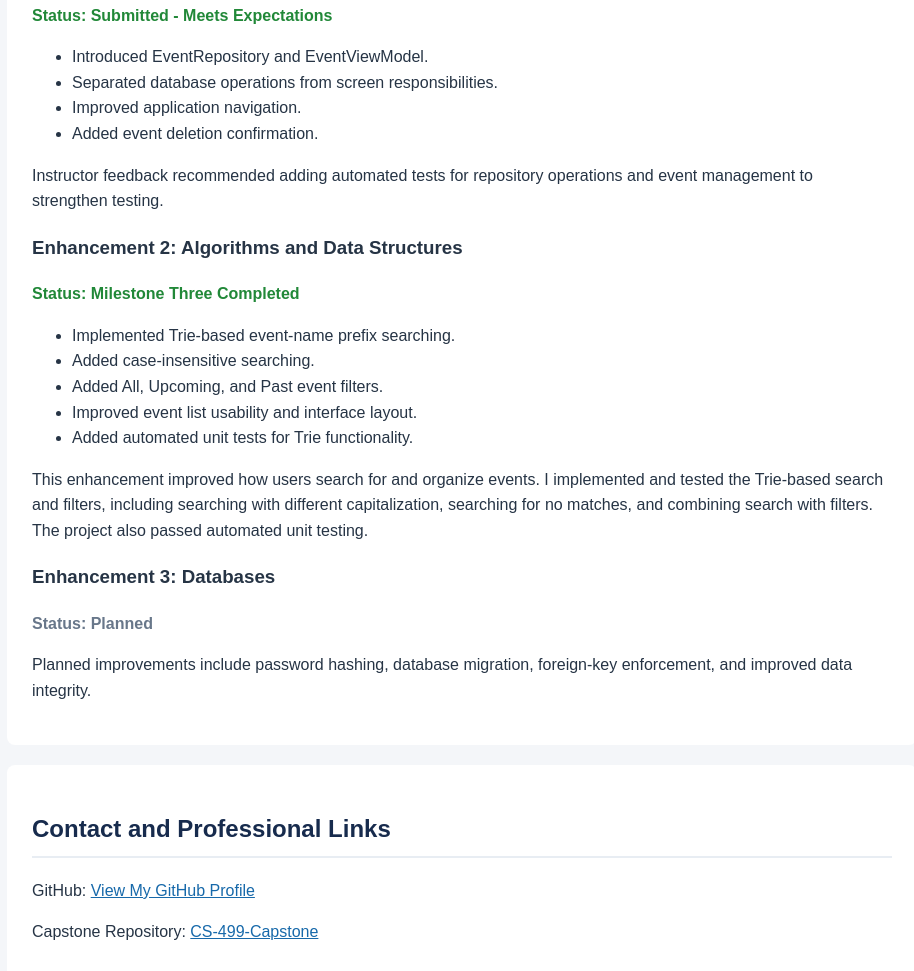
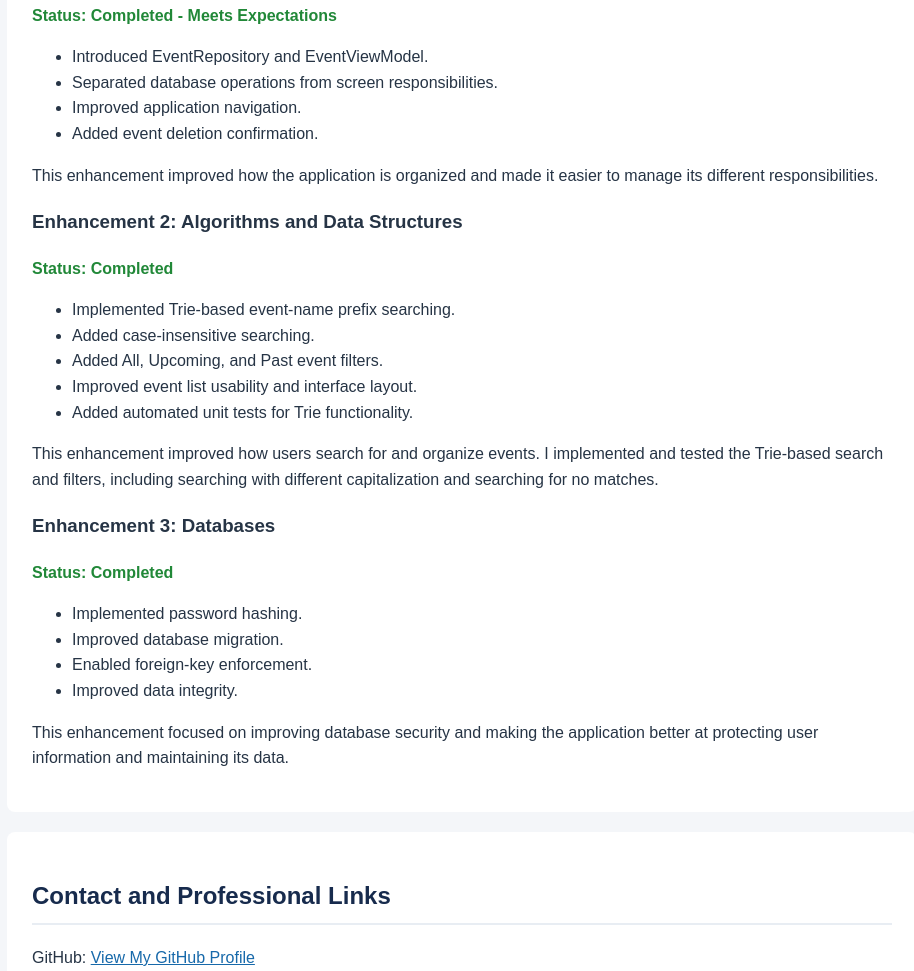
Before and after one commit to sudarshan-acharya/CS-499-Capstone, a plain HTML site: page index.html in a window 1280 px wide. Shown: the part 2092-3063 px from the top of the page, without its empty margins (178-1092 px from the left). Drawn offline with Linux system fonts and the light colour scheme.

Commit message:
Revise project descriptions and statuses in index.html
Updated project status and enhanced descriptions for clarity.

```diff
--- a/index.html
+++ b/index.html
@@ -226,7 +226,7 @@
             <p>
                 My capstone project builds upon the Event Tracking
                 Android application originally developed in CS-360.
-                The goal is to improve the application's design,
+                The goal was to improve the application's design,
                 functionality, algorithms, and database management
                 through three enhancement categories.
             </p>
@@ -266,7 +266,7 @@
             <h3>Enhancement 1: Software Design and Engineering</h3>
 
             <p class="status completed">
-                Status: Submitted - Meets Expectations
+                Status: Completed - Meets Expectations
             </p>
 
             <ul>
@@ -277,15 +277,14 @@
             </ul>
 
             <p>
-                Instructor feedback recommended adding automated
-                tests for repository operations and event management
-                to strengthen testing.
+                This enhancement improved how the application is organized
+                and made it easier to manage its different responsibilities.
             </p>
 
             <h3>Enhancement 2: Algorithms and Data Structures</h3>
 
             <p class="status completed">
-                Status: Milestone Three Completed
+                Status: Completed
             </p>
 
             <ul>
@@ -300,21 +299,26 @@
                 This enhancement improved how users search for and
                 organize events. I implemented and tested the Trie-based
                 search and filters, including searching with different
-                capitalization, searching for no matches, and combining
-                search with filters. The project also passed automated
-                unit testing.
+                capitalization and searching for no matches.
             </p>
 
             <h3>Enhancement 3: Databases</h3>
 
-            <p class="status planned">
-                Status: Planned
+            <p class="status completed">
+                Status: Completed
             </p>
 
+            <ul>
+                <li>Implemented password hashing.</li>
+                <li>Improved database migration.</li>
+                <li>Enabled foreign-key enforcement.</li>
+                <li>Improved data integrity.</li>
+            </ul>
+
             <p>
-                Planned improvements include password hashing,
-                database migration, foreign-key enforcement,
-                and improved data integrity.
+                This enhancement focused on improving database security
+                and making the application better at protecting user
+                information and maintaining its data.
             </p>
 
         </section>
@@ -339,6 +343,7 @@
                     CS-499-Capstone
                 </a>
             </p>
+
         </section>
 
     </main>
```
